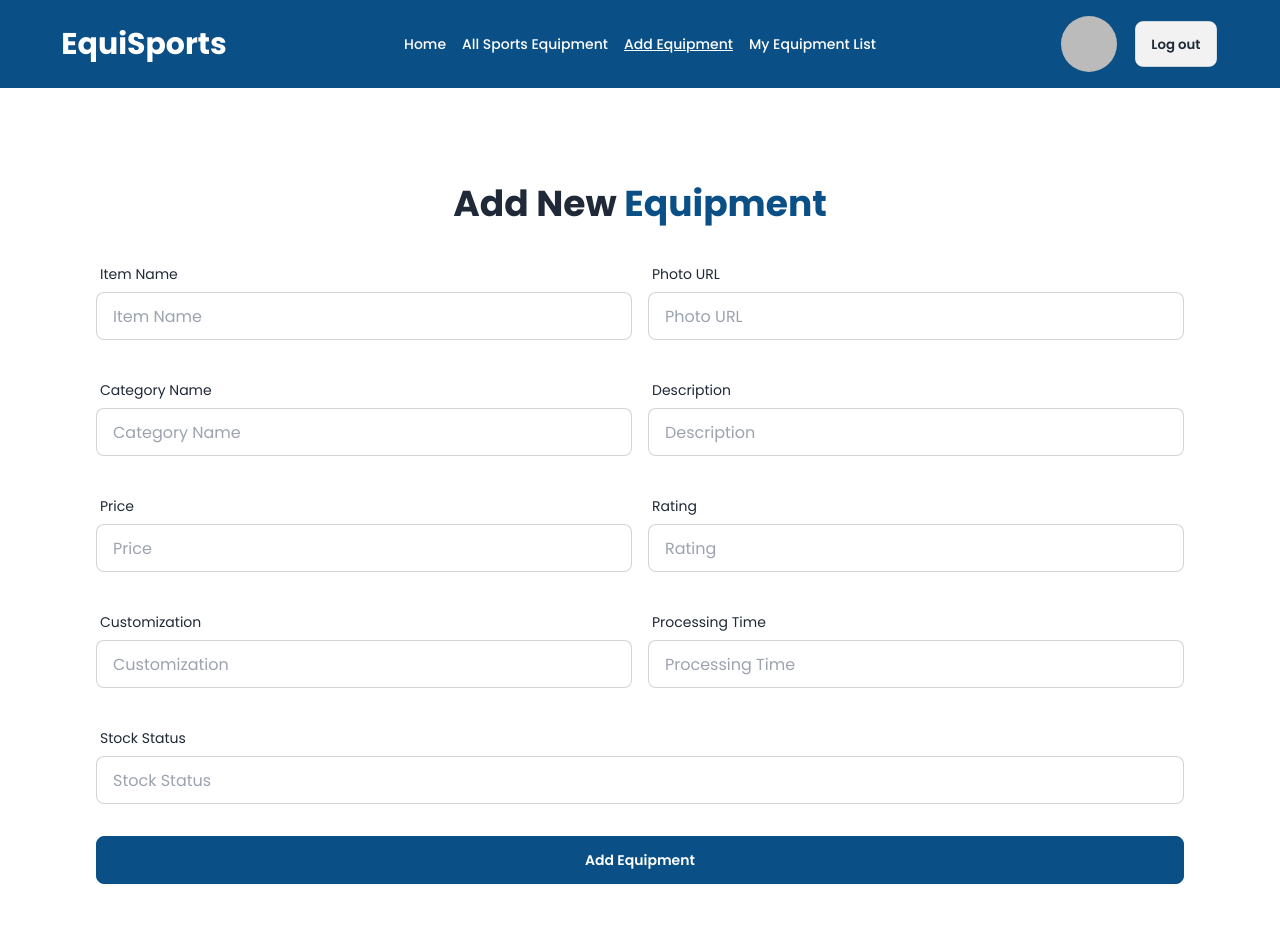
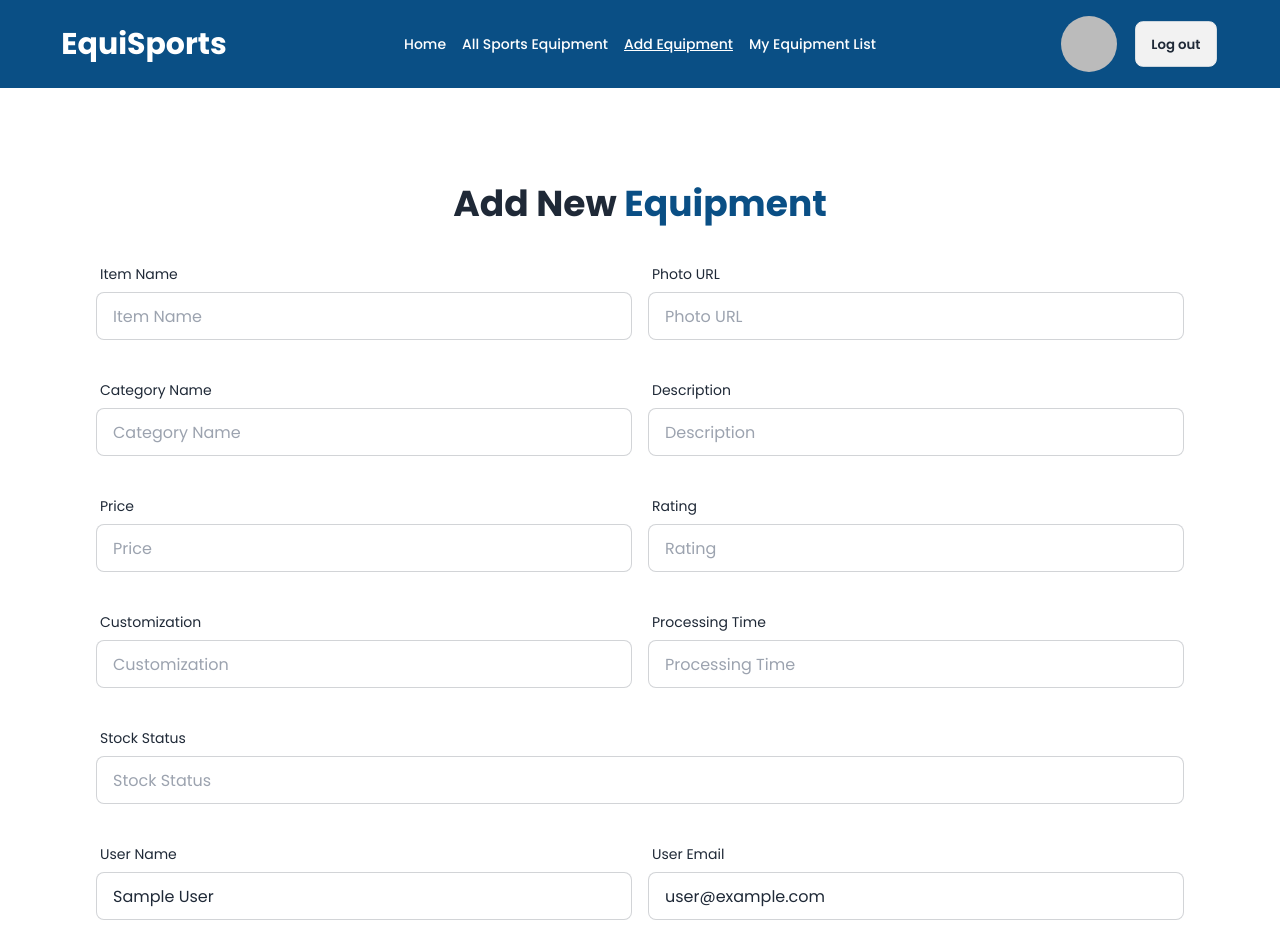
Before and after one commit to abdurrahmansoftlinkbd/equi-sports, a React (Vite) app: page /addEquipment in a window 1280 px wide. Shown: the top 950 px of the page. Built offline with nearby package versions, Linux system fonts and the light colour scheme; no server answers; sample sign-in values are in the browser's storage.

Commit message:
added userName and userEmail in addEquipment and privateRoute updateEquipment

```diff
--- a/src/pages/AddEquipment.jsx
+++ b/src/pages/AddEquipment.jsx
@@ -1,6 +1,10 @@
+import { useContext } from "react";
 import toast from "react-hot-toast";
+import { AuthContext } from "../provider/AuthProvider";
 
 const AddEquipment = () => {
+  const { user } = useContext(AuthContext);
+
   const handleAddEquipment = (e) => {
     e.preventDefault();
     const form = e.target;
@@ -13,6 +17,8 @@ const AddEquipment = () => {
     const customization = form.customization.value;
     const processingTime = form.processingTime.value;
     const stockStatus = form.stockStatus.value;
+    const userName = form.userName.value;
+    const userEmail = form.userEmail.value;
 
     const addedEquipment = {
       itemName,
@@ -24,6 +30,8 @@ const AddEquipment = () => {
       customization,
       processingTime,
       stockStatus,
+      userName,
+      userEmail,
     };
 
     // send data to server
@@ -182,6 +190,39 @@ const AddEquipment = () => {
             </label>
           </div>
         </div>
+        {/* 6th row */}
+        <div className="md:flex mb-8">
+          <div className=" form-control md:w-1/2">
+            <label className="label">
+              <span className="label-text">User Name</span>
+            </label>
+            <label>
+              <input
+                className="input input-bordered w-full"
+                type="text"
+                name="userName"
+                placeholder="User Name"
+                defaultValue={user?.displayName}
+                readOnly
+              />
+            </label>
+          </div>
+          <div className=" form-control md:w-1/2 ml-4">
+            <label className="label">
+              <span className="label-text">User Email</span>
+            </label>
+            <label>
+              <input
+                className="input input-bordered  w-full"
+                type="text"
+                name="userEmail"
+                placeholder="User Email"
+                defaultValue={user?.email}
+                readOnly
+              />
+            </label>
+          </div>
+        </div>
         {/* submit button */}
         <input
           type="submit"
--- a/src/routes/router.jsx
+++ b/src/routes/router.jsx
@@ -53,7 +53,11 @@ const router = createBrowserRouter([
       },
       {
         path: "/updateEquipment/:id",
-        element: <UpdateEquipment></UpdateEquipment>,
+        element: (
+          <PrivateRoute>
+            <UpdateEquipment></UpdateEquipment>
+          </PrivateRoute>
+        ),
         loader: ({ params }) =>
           fetch(`http://localhost:5000/updateEquipments/${params.id}`),
       },
```
